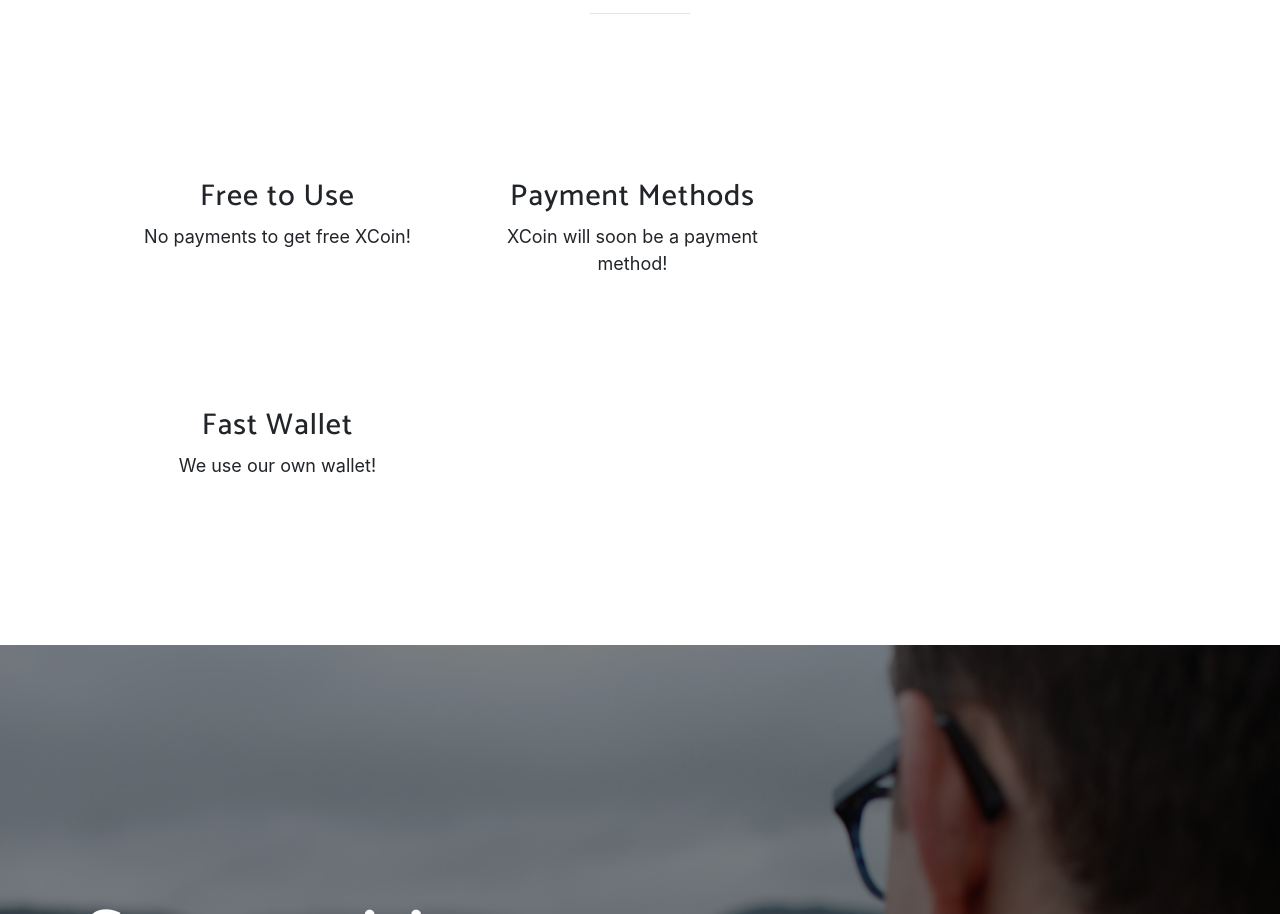
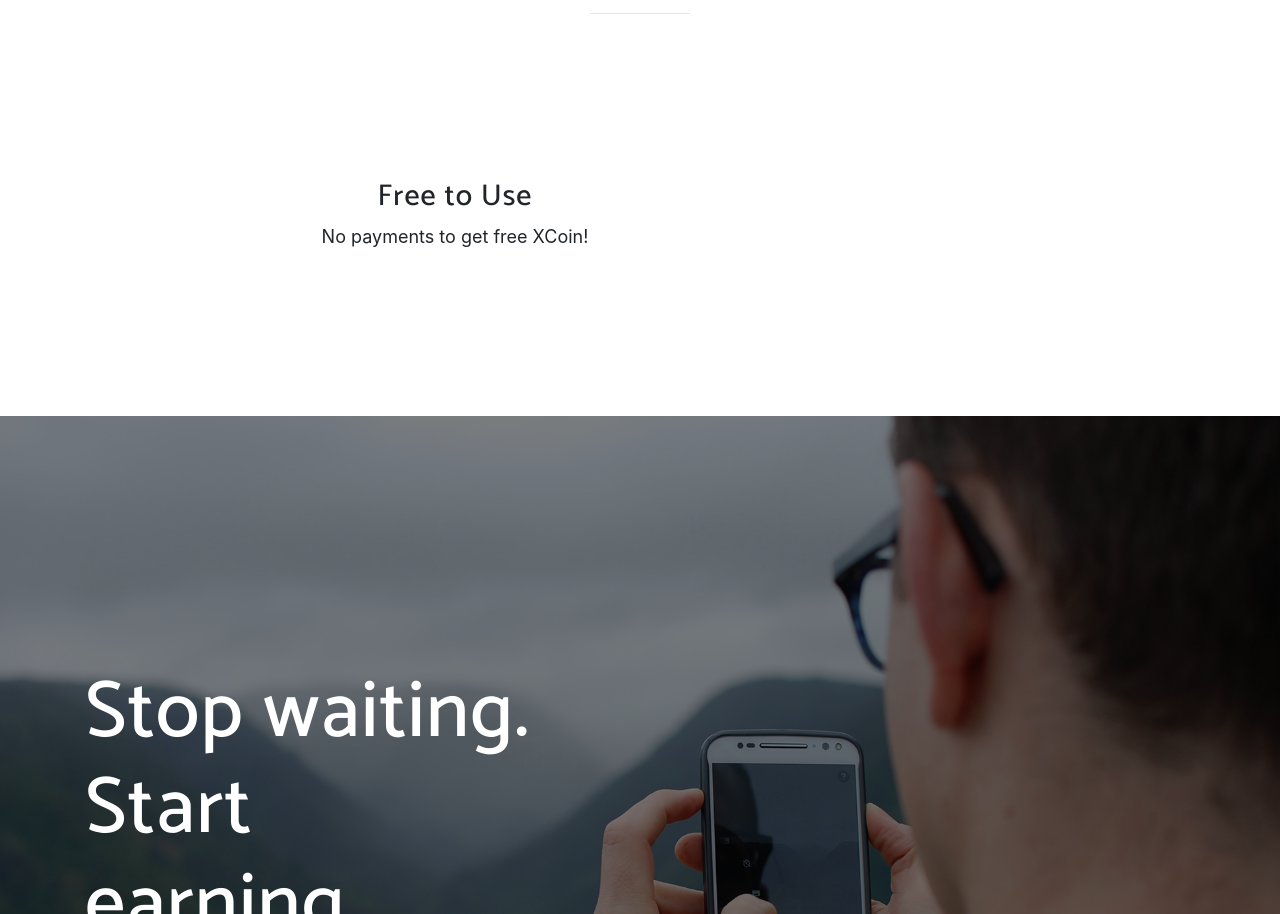
Before and after one commit to Coin-x/coin-x.github.io, a website with bundled scripts: page index.html in a window 1280 px wide. Shown: the part 1433-2347 px from the top of the page. Built offline with nearby package versions, Linux system fonts and the light colour scheme; a web font is replaced by a local one.

Commit message:
Update index.html

```diff
--- a/index.html
+++ b/index.html
@@ -75,25 +75,11 @@
         <div class="col-lg-8 my-auto">
           <div class="container-fluid">
             <div class="row">
-              <div class="col-lg-6">
+              <div style="margin:auto;" class="col-lg-6">
                 <div class="feature-item">
                   <i class="cash-stack text-primary"></i>
                   <h3>Free to Use</h3>
                   <p>No payments to get free XCoin!</p>
-                </div>
-              </div>
-              <div class="col-lg-6">
-                <div class="feature-item">
-                  <i class="file-earmark-lock text-primary"></i>
-                  <h3>Payment Methods</h3>
-                  <p>XCoin will soon be a payment method!</p>
-                </div>
-              </div>
-                            <div class="col-lg-6">
-                <div class="feature-item">
-                  <i class="file-earmark-lock text-primary"></i>
-                  <h3>Fast Wallet</h3>
-                  <p>We use our own wallet!</p>
                 </div>
               </div>
             </div>
```
